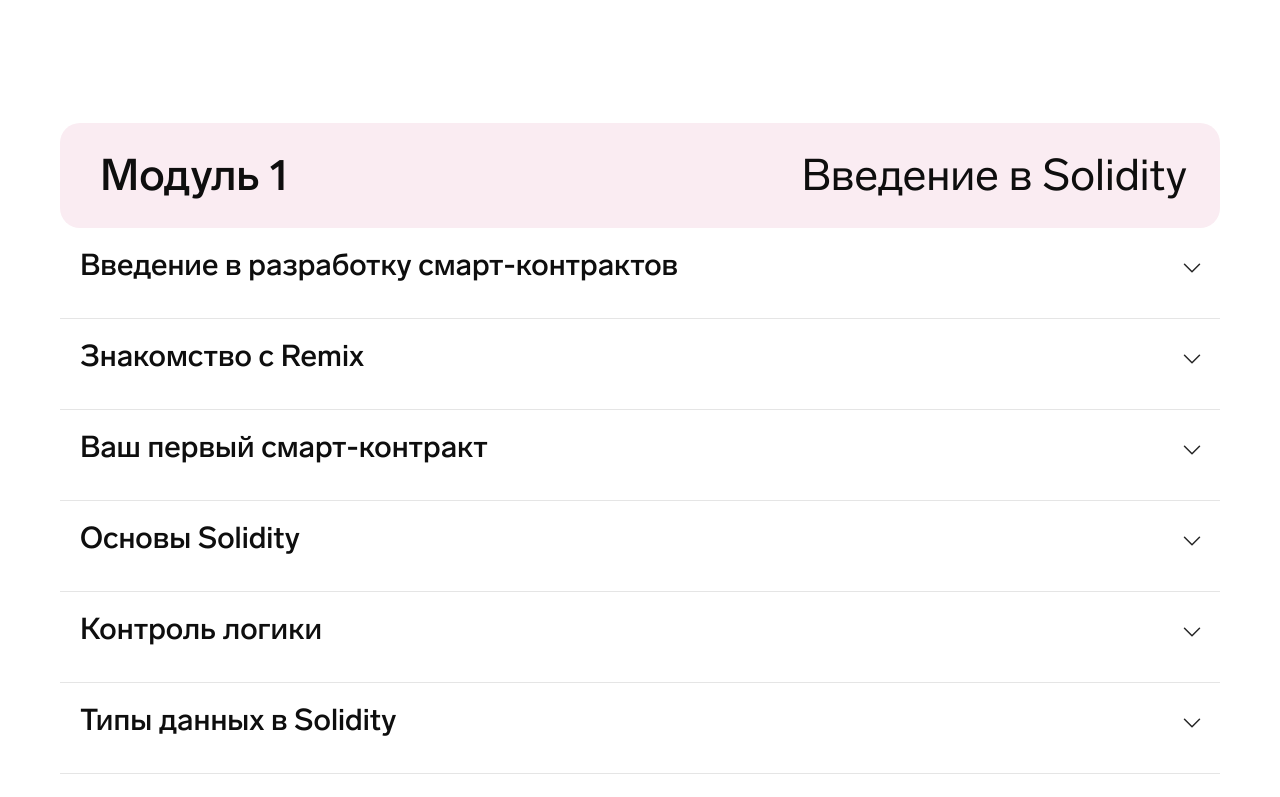
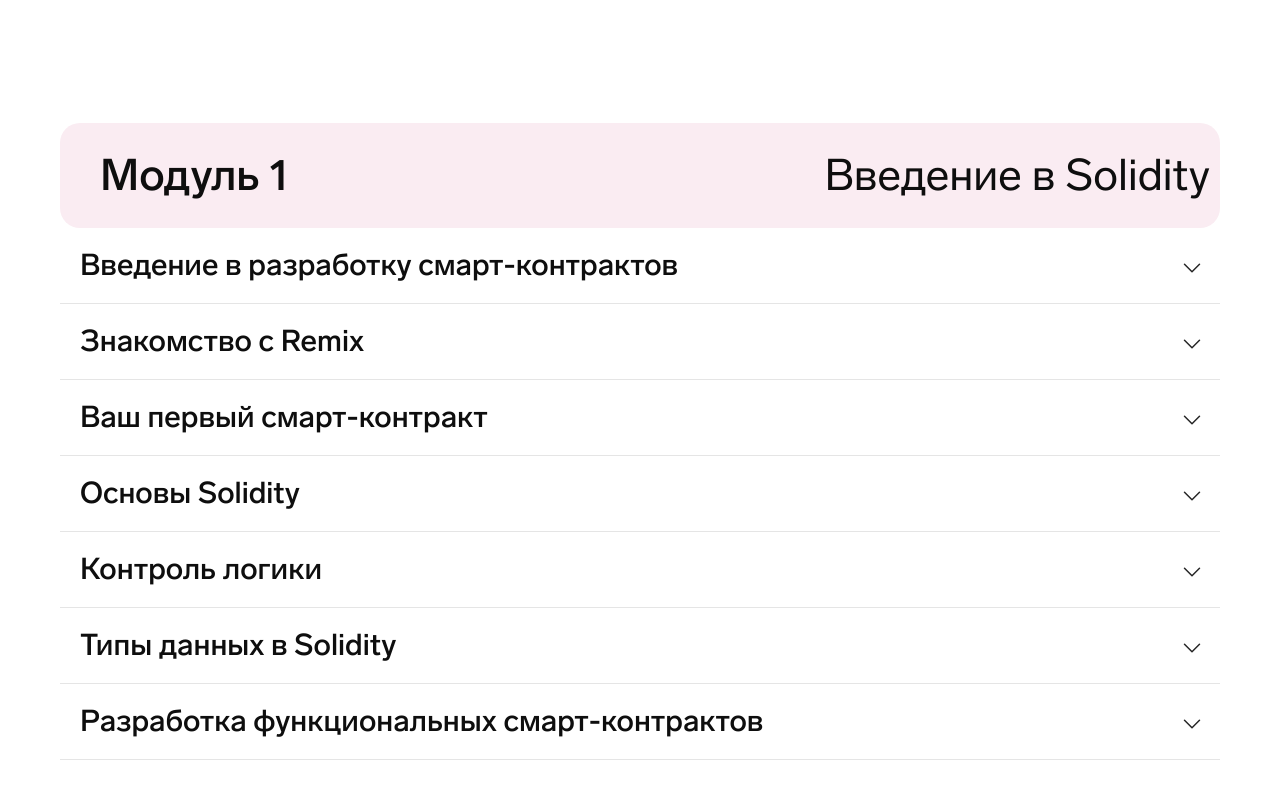
Before and after one commit to Petja314/crypto-bebra, a Next.js app: page / in a window 1280 px wide. Shown: the part 5080-5877 px from the top of the page. Built offline with nearby package versions, Linux system fonts and the light colour scheme; no server answers.

Commit message:
accordion still in progress

```diff
--- a/app/globals.css
+++ b/app/globals.css
@@ -97,7 +97,7 @@ body {
 @layer components {
   .module-container {
     position: sticky;
-    top: 50px;
+    top: 0;
     /*z-index: 1; !* Обеспечиваем порядок наложения *!*/
   }
   .module-container:nth-child(1) {
--- a/components/Accordion.tsx
+++ b/components/Accordion.tsx
@@ -379,7 +379,7 @@ const Accordion = () => {
               <h2 className="medium text-[24px] leading-[28px] text-[#0E0E0E] md:text-[44px] md:leading-[57px] py-[11.5px] md:py-[24px] pl-[10px] md:pl-[40px]">
                 {module.module}
               </h2>
-              <h2 className="text-[16px] leading-[20px] text-[#0E0E0E] md:text-[44px] md:leading-[57px] py-[11.5px] md:py-[24px] pr-[12px] md:pr-[33px]">
+              <h2 className="text-[16px] leading-[20px] text-[#0E0E0E] md:text-[44px] md:leading-[57px] py-[11.5px] md:py-[24px] pr-[10px] md:pr-[10px]">
                 {module.title}
               </h2>
             </div>
@@ -444,7 +444,7 @@ const Accordion = () => {
                     ref={(el: any) =>
                       (contentRefs.current[`${moduleIndex}-${itemIndex}`] = el)
                     }
-                    className={`overflow-hidden transition-all duration-300 ease-in-out mb-[15px]`}
+                    className={`overflow-hidden transition-all duration-300 ease-in-out  `}
                     style={{
                       maxHeight:
                         activeElements[moduleIndex] === item.title
```
